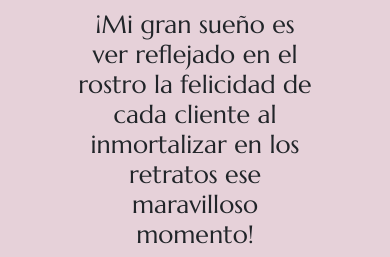
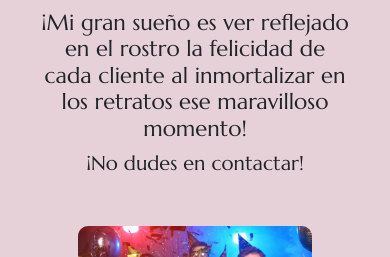
Before and after one commit to Gustii27/Toekank-CD, a website: page index.html in a window 390 px wide. Shown: the part 530-787 px from the top of the page. Drawn offline with nearby package versions, Linux system fonts and the light colour scheme.

Commit message:
agregado de texto en index y acomodado a pantalla movil

```diff
--- a/src/scss/_menuGallery.scss
+++ b/src/scss/_menuGallery.scss
@@ -19,6 +19,7 @@
             }
             img {
                 border-radius: 10px;
+                object-fit: cover;
             }
             h4, h6 {
                 margin: 5px auto;
--- a/src/scss/_menuIndex.scss
+++ b/src/scss/_menuIndex.scss
@@ -1,6 +1,15 @@
 article {
     width: 60vw;
     margin: auto;
+    @media (max-width: 767px) {
+        width: 80vw;
+        h4 {
+            font-size: 22px;
+        }
+        h5 {
+            font-size: 20px;
+        }
+    }
 }
 .contain-menu {
     margin: 50px auto;
```
Also changed, not shown: public/css/style.css.
